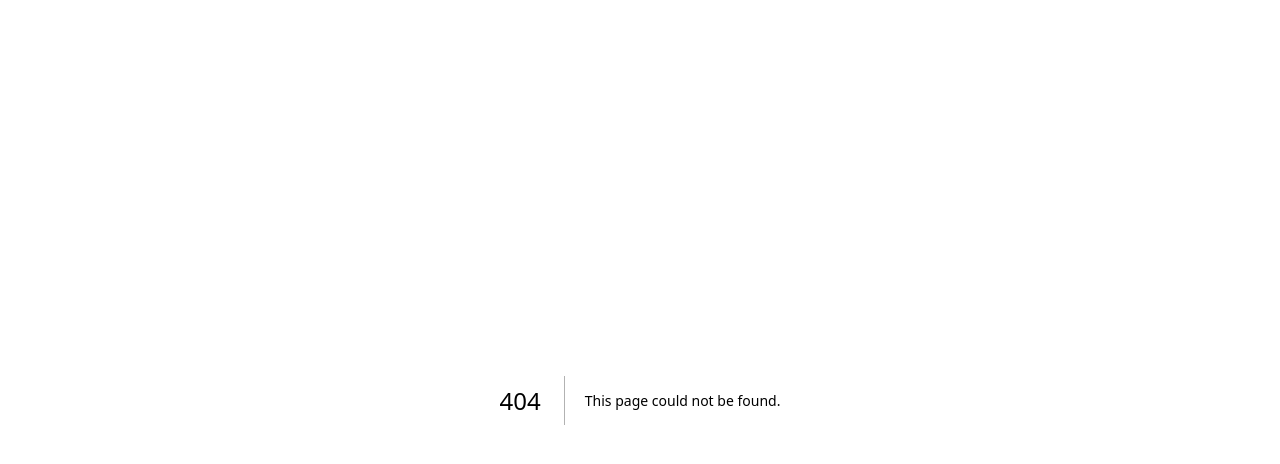
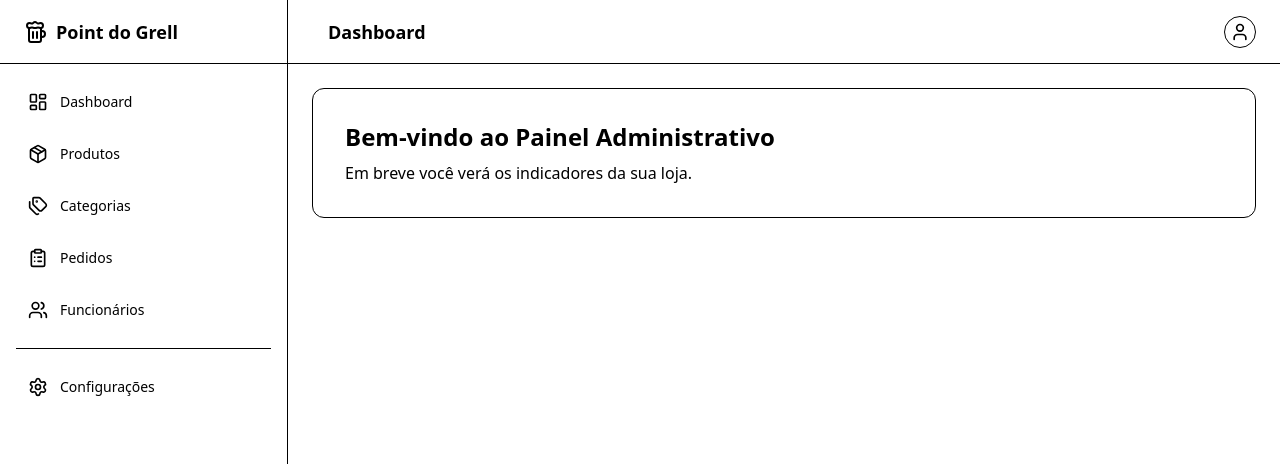
Before and after one commit to lucas-ribeiro03/gerenciador-de-deposito, a Next.js app: page /admin in a window 1280 px wide. Before the commit this address had no page. Shown: the top 464 px of the page. Built offline with nearby package versions, Linux system fonts and the light colour scheme; no server answers.

Commit message:
feat: add admin route group and layout components

```diff
--- /dev/null
+++ b/app/admin/layout.tsx
@@ -0,0 +1,22 @@
+import type { ReactNode } from "react";
+
+import { AdminHeader } from "@/components/layout/admin/admin-header";
+import { AdminSidebar } from "@/components/layout/admin/admin-sidebar";
+
+type AdminLayoutProps = {
+  children: ReactNode;
+};
+
+export default function AdminLayout({ children }: AdminLayoutProps) {
+  return (
+    <div className="flex min-h-screen bg-muted/30">
+      <AdminSidebar />
+
+      <div className="flex flex-1 flex-col">
+        <AdminHeader />
+
+        <main className="flex-1 p-4 lg:p-6">{children}</main>
+      </div>
+    </div>
+  );
+}
--- /dev/null
+++ b/app/admin/page.tsx
@@ -0,0 +1,13 @@
+export default function AdminPage() {
+  return (
+    <div className="rounded-xl border bg-background p-8">
+      <h2 className="text-2xl font-semibold">
+        Bem-vindo ao Painel Administrativo
+      </h2>
+
+      <p className="mt-2 text-muted-foreground">
+        Em breve você verá os indicadores da sua loja.
+      </p>
+    </div>
+  );
+}
--- /dev/null
+++ b/components/layout/admin/admin-header.tsx
@@ -0,0 +1,33 @@
+"use client";
+
+import { usePathname } from "next/navigation";
+
+import { MobileAdminSidebar } from "./mobile-admin-sidebar";
+import { AdminUserDropdown } from "./admin-user-dropdown";
+
+const titles: Record<string, string> = {
+  "/admin": "Dashboard",
+  "/admin/products": "Produtos",
+  "/admin/categories": "Categorias",
+  "/admin/orders": "Pedidos",
+  "/admin/employees": "Funcionários",
+  "/admin/settings": "Configurações",
+};
+
+export function AdminHeader() {
+  const pathname = usePathname();
+
+  const title = titles[pathname] ?? "Painel Administrativo";
+
+  return (
+    <header className="flex h-16 items-center justify-between border-b bg-background px-4 lg:px-6">
+      <div className="flex items-center gap-4">
+        <MobileAdminSidebar />
+
+        <h1 className="text-lg font-semibold">{title}</h1>
+      </div>
+
+      <AdminUserDropdown />
+    </header>
+  );
+}
--- /dev/null
+++ b/components/layout/admin/admin-nav-items.tsx
@@ -0,0 +1,39 @@
+"use client";
+
+import Link from "next/link";
+import { usePathname } from "next/navigation";
+import type { LucideIcon } from "lucide-react";
+
+import { cn } from "@/lib/utils";
+
+type AdminNavItemProps = {
+  href: string;
+  icon: LucideIcon;
+  children: React.ReactNode;
+};
+
+export function AdminNavItem({
+  href,
+  icon: Icon,
+  children,
+}: AdminNavItemProps) {
+  const pathname = usePathname();
+
+  const isActive = pathname === href || pathname.startsWith(`${href}/`);
+
+  return (
+    <Link
+      href={href}
+      className={cn(
+        "flex h-11 items-center gap-3 rounded-lg px-3 text-sm font-medium transition-colors",
+        isActive
+          ? "bg-primary text-primary-foreground"
+          : "text-muted-foreground hover:bg-muted hover:text-foreground",
+      )}
+    >
+      <Icon className="size-5" />
+
+      <span>{children}</span>
+    </Link>
+  );
+}
--- /dev/null
+++ b/components/layout/admin/admin-nav.tsx
@@ -0,0 +1,42 @@
+import {
+  LayoutDashboard,
+  Package,
+  Tags,
+  ClipboardList,
+  Users,
+  Settings,
+} from "lucide-react";
+
+import { AdminNavItem } from "./admin-nav-items";
+
+export function AdminNav() {
+  return (
+    <nav className="flex flex-col gap-2">
+      <AdminNavItem href="/admin" icon={LayoutDashboard}>
+        Dashboard
+      </AdminNavItem>
+
+      <AdminNavItem href="/admin/products" icon={Package}>
+        Produtos
+      </AdminNavItem>
+
+      <AdminNavItem href="/admin/categories" icon={Tags}>
+        Categorias
+      </AdminNavItem>
+
+      <AdminNavItem href="/admin/orders" icon={ClipboardList}>
+        Pedidos
+      </AdminNavItem>
+
+      <AdminNavItem href="/admin/employees" icon={Users}>
+        Funcionários
+      </AdminNavItem>
+
+      <div className="my-2 border-t" />
+
+      <AdminNavItem href="/admin/settings" icon={Settings}>
+        Configurações
+      </AdminNavItem>
+    </nav>
+  );
+}
--- /dev/null
+++ b/components/layout/admin/admin-sidebar.tsx
@@ -0,0 +1,23 @@
+import Link from "next/link";
+
+import { Beer } from "lucide-react";
+
+import { AdminNav } from "./admin-nav";
+
+export function AdminSidebar() {
+  return (
+    <aside className="hidden w-72 shrink-0 border-r bg-background lg:flex lg:flex-col">
+      <div className="flex h-16 items-center border-b px-6">
+        <Link href="/admin" className="flex items-center gap-2">
+          <Beer className="size-6 text-primary" />
+
+          <span className="text-lg font-bold">Point do Grell</span>
+        </Link>
+      </div>
+
+      <div className="flex-1 overflow-y-auto p-4">
+        <AdminNav />
+      </div>
+    </aside>
+  );
+}
--- /dev/null
+++ b/components/layout/admin/admin-user-dropdown.tsx
@@ -0,0 +1,55 @@
+"use client";
+
+import { useRouter } from "next/navigation";
+import { User, LogOut } from "lucide-react";
+
+import { logoutAction } from "@/actions/auth/logout-action";
+
+import { Avatar, AvatarFallback } from "@/components/ui/avatar";
+import {
+  DropdownMenu,
+  DropdownMenuContent,
+  DropdownMenuItem,
+  DropdownMenuLabel,
+  DropdownMenuSeparator,
+  DropdownMenuTrigger,
+} from "@/components/ui/dropdown-menu";
+
+export function AdminUserDropdown() {
+  const router = useRouter();
+
+  async function handleLogout() {
+    await logoutAction();
+
+    router.push("/login");
+    router.refresh();
+  }
+
+  return (
+    <DropdownMenu>
+      <DropdownMenuTrigger>
+        <button className="cursor-pointer outline-none">
+          <Avatar>
+            <AvatarFallback>
+              <User className="size-5" />
+            </AvatarFallback>
+          </Avatar>
+        </button>
+      </DropdownMenuTrigger>
+
+      <DropdownMenuContent align="end" className="w-56">
+        <DropdownMenuLabel>Minha conta</DropdownMenuLabel>
+
+        <DropdownMenuSeparator />
+
+        <DropdownMenuItem
+          onClick={handleLogout}
+          className="text-destructive focus:text-destructive"
+        >
+          <LogOut className="mr-2 size-4" />
+          Sair
+        </DropdownMenuItem>
+      </DropdownMenuContent>
+    </DropdownMenu>
+  );
+}
--- /dev/null
+++ b/components/layout/admin/mobile-admin-sidebar.tsx
@@ -0,0 +1,44 @@
+"use client";
+
+import Link from "next/link";
+
+import { Beer, Menu } from "lucide-react";
+
+import { Button } from "@/components/ui/button";
+import {
+  Sheet,
+  SheetContent,
+  SheetHeader,
+  SheetTitle,
+  SheetTrigger,
+} from "@/components/ui/sheet";
+
+import { AdminNav } from "./admin-nav";
+
+export function MobileAdminSidebar() {
+  return (
+    <Sheet>
+      <SheetTrigger>
+        <Button variant="ghost" size="icon" className="lg:hidden">
+          <Menu className="size-5" />
+        </Button>
+      </SheetTrigger>
+
+      <SheetContent side="left" className="w-72 p-0">
+        <SheetHeader className="border-b p-6">
+          <SheetTitle>
+            <Link href="/admin" className="flex items-center gap-2">
+              <Beer className="size-6 text-primary" />
+
+              <span className="text-lg font-bold">Point do Grell</span>
+            </Link>
+          </SheetTitle>
+        </SheetHeader>
+
+        <div className="p-4">
+          <AdminNav />
+        </div>
+      </SheetContent>
+    </Sheet>
+  );
+}
```
